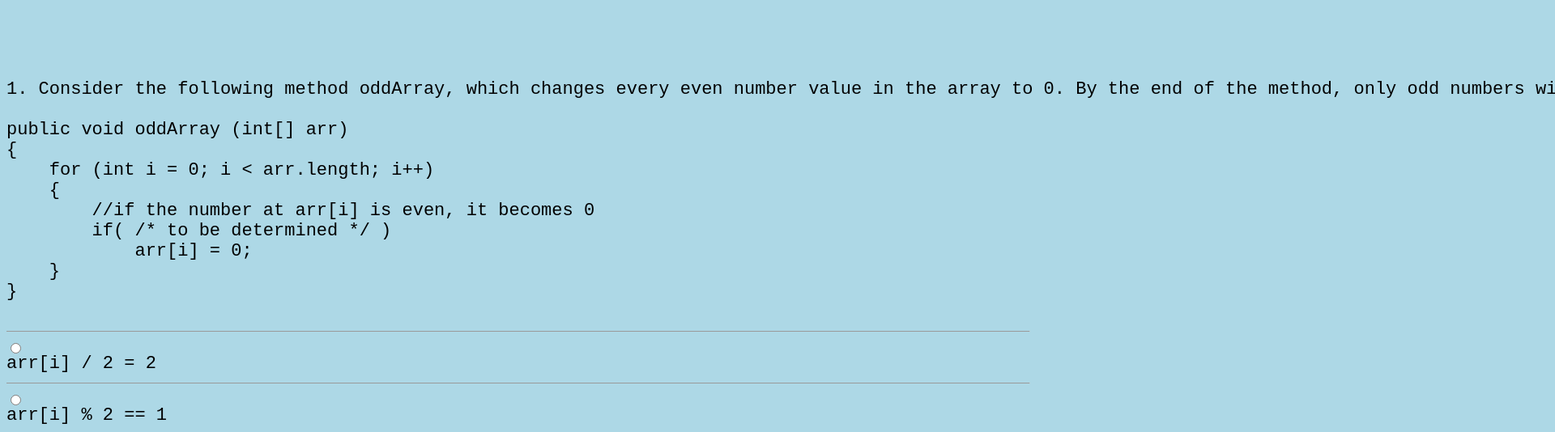
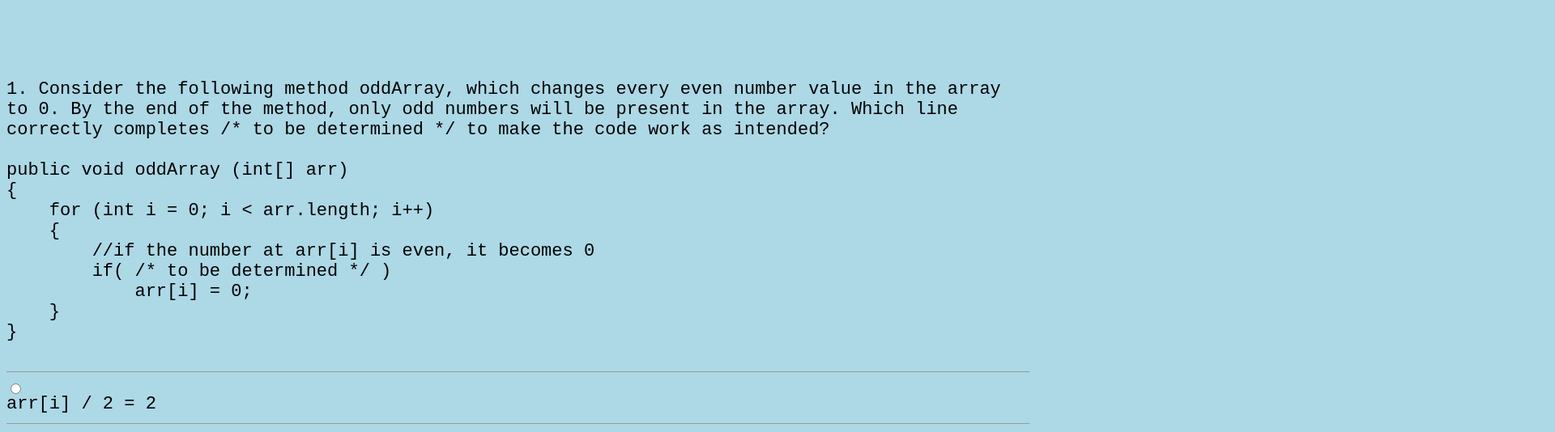
Before and after one commit to League-level5/AP_Prep_Quiz_11, a plain HTML site: page index.html in a window 1280 px wide. Shown: the part 48-582 px from the top of the page at 81% size, 1920 px wide, since content can reach past the window. Drawn offline with Linux system fonts and the light colour scheme.

Commit message:
Update index.html

```diff
--- a/index.html
+++ b/index.html
@@ -3,7 +3,7 @@
 </head>
 
 <body onload="startup()" style="background-color:lightblue">
-  <pre><code>
+  <pre style="white-space:pre-wrap;"><code>
   <div id="docBody" style="font-size:22px;">
 
 </div>
```
